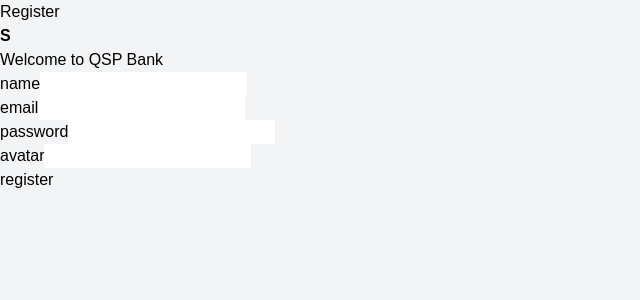
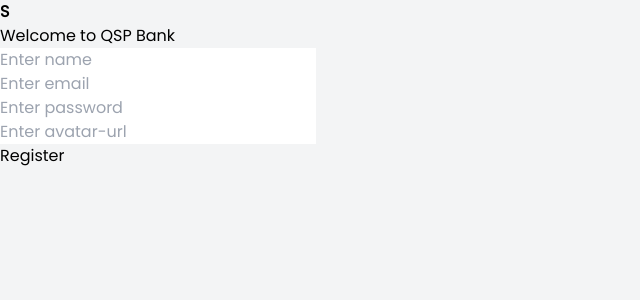
Before and after one commit to Supraja-kummathi/bank-application, a React (Vite) app: page /register in a window 1280 px wide. Shown: the top 300 px of the page, without its empty margins (0-640 px from the left). Built offline with nearby package versions, Linux system fonts and the light colour scheme.

Commit message:
register

```diff
--- a/src/components/auth/Login.jsx
+++ b/src/components/auth/Login.jsx
@@ -61,12 +61,12 @@
           />
         </div>
 
-        <div className="form-group pt-12">
+        <div className="form-group pt-10">
           <button className="py-1 px-[9.8rem] mx-6 rounded-md bg-blue-600 text-white" type="submit">Login</button>
 
         </div>
         <footer className="flex items-center justify-center py-4  text-[rgb(157,155,155)]">
-        <FaLock className="pe-1" /><span className="me-4"><Link> Forgot Password?</Link> </span> <span><Link>Register</Link> </span>
+        <FaLock className="pe-1" /><span className="me-4"><Link> Forgot Password?</Link> </span> <span><Link to="/register">Register</Link> </span>
         </footer>
         <div className="flex items-center justify-evenly pt-4 pb-10 text-[rgb(157,155,155)] text-sm">
           <button onClick={()=>{setName("Switch To MD Login")}} className="md">Switch To MD Login</button>
--- a/src/components/auth/Register.jsx
+++ b/src/components/auth/Register.jsx
@@ -2,10 +2,10 @@
 import { useDispatch } from "react-redux";
 import { registerThunk } from "../../redux/reducers/auth/authSlice";
 import FormComp from "../../utils/FormComp";
-
+import { useNavigate } from "react-router-dom";
 const Register = () => {
   let dispatch = useDispatch();
-
+  const navigate = useNavigate();
   let [state, setState] = useState({
     name: "",
     email: "",
@@ -20,58 +20,66 @@
   let handleSubmit = e => {
     e.preventDefault();
     dispatch(registerThunk(state));
+    navigate("/")
+
   };
   return (
     <div>
-      <h1>Register</h1>
       <FormComp>
       <form onSubmit={handleSubmit}>
         <div className="form-group">
-          <label htmlFor="name">name</label>
+          {/* <label htmlFor="name">name</label> */}
           <input
             type="text"
-            className="form-control"
+            className="form-control p-2 border-b-2 w-[88%] mx-6 mb-4"
             id="name"
             name="name"
             value={name}
             onChange={handleChange}
+            placeholder="Enter name"
           />
         </div>
         <div className="form-group">
-          <label htmlFor="email">email</label>
+          {/* <label htmlFor="email">email</label> */}
           <input
             type="email"
-            className="form-control"
+            className="form-control p-2 border-b-2 w-[88%] mx-6 mb-4"
             id="email"
             name="email"
             value={email}
             onChange={handleChange}
+            placeholder="Enter email"
+
           />
         </div>
         <div className="form-group">
-          <label htmlFor="password">password</label>
+          {/* <label htmlFor="password">password</label> */}
           <input
             type="password"
-            className="form-control"
+            className="form-control p-2 border-b-2 w-[88%] mx-6 mb-4"
             id="password"
             name="password"
             value={password}
             onChange={handleChange}
+            placeholder="Enter password"
+
           />
         </div>
         <div className="form-group">
-          <label htmlFor="avatar">avatar</label>
+          {/* <label htmlFor="avatar">avatar</label> */}
           <input
             type="avatar"
-            className="form-control"
+            className="form-control p-2 border-b-2 w-[88%] mx-6 mb-4"
             id="avatar"
             name="avatar"
             value={avatar}
             onChange={handleChange}
+            placeholder="Enter avatar-url"
+
           />
         </div>
         <div className="form-group">
-          <button>register</button>
+        <button className="py-1 px-[9rem] mx-6 rounded-md bg-blue-600 text-white mt-4 mb-6" type="submit">Register</button>
         </div>
       </form>
       </FormComp>
--- a/src/global.css
+++ b/src/global.css
@@ -1,8 +1,9 @@
+@import url("https://fonts.googleapis.com/css2?family=Poppins:ital,wght@0,400;1,300&family=Roboto+Flex:opsz,wght@8..144,100;8..144,300;8..144,400;8..144,500;8..144,900&family=Roboto:ital@0;1&display=swap");
 @tailwind base;
 @tailwind components;
 @tailwind utilities;
 
-@import url("https://fonts.googleapis.com/css2?family=Poppins:ital,wght@0,400;1,300&family=Roboto+Flex:opsz,wght@8..144,100;8..144,300;8..144,400;8..144,500;8..144,900&family=Roboto:ital@0;1&display=swap");
+
 
 * {
   margin: 0;
```
